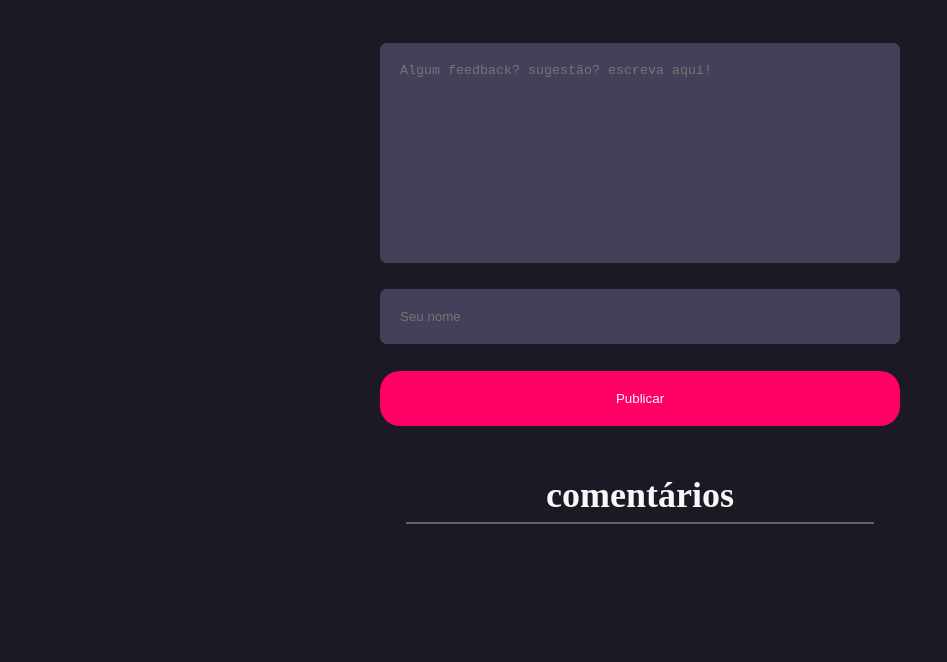
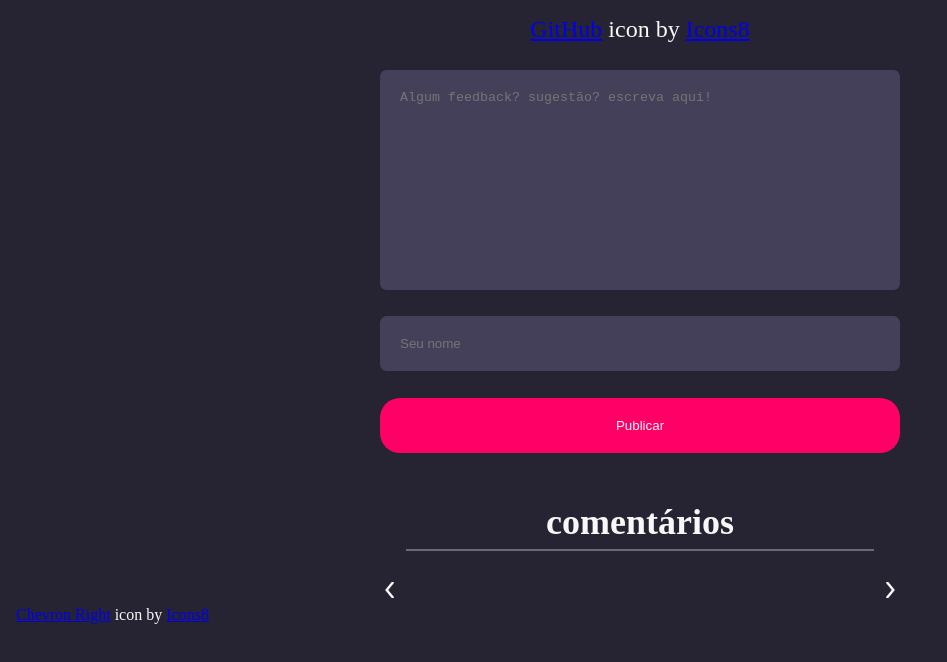
Before and after one commit to JuliaRibeiro1/Deixe-seu-feedback-aqui, a plain HTML site: page index.html in a window 1280 px wide. Shown: the whole page, without its empty margins (0-947 px from the left). Drawn offline with Linux system fonts and the light colour scheme; no server answers.

Commit message:
assets adicionado

```diff
--- a/index.html
+++ b/index.html
@@ -8,7 +8,12 @@
     <title>Document</title>
 </head>
 <body>
+
     <article>
+        <section>
+            <div></div>
+            <a target="_blank" href="https://icons8.com/icon/106562/github">GitHub</a> icon by <a target="_blank" href="https://icons8.com">Icons8</a>
+        </section>
         <section class="input-section">
             <textarea placeholder="Algum feedback? sugestão? escreva aqui! "></textarea>
             <input type="text" placeholder="Seu nome">
@@ -17,12 +22,18 @@
         <section class="endorsements-section">
             <h2>comentários</h2>
             <section class="endorsements">
+                <div class="arrows-container">
+               <span class="arrow"><img src="assets/arrow.png" id="arrow-left"></span>
+               <span class="arrow"><img src="assets/arrow.png" id="arrow-rigth"></span>
+                </div>
                 <ul>
 
                 </ul>
+
             </section>
         </section>
     </article>
     <script src="index.js" type="module"></script>
 </body>
 </html>
+<a target="_blank" href="https://icons8.com/icon/98967/chevron-right">Chevron Right</a> icon by <a target="_blank" href="https://icons8.com">Icons8</a>
--- a/index.js
+++ b/index.js
@@ -5,14 +5,13 @@ import { getDatabase, ref, push, onValue, remove } from "https://www.gstatic.com
 const appSettings = {
     databaseURL: "https://feedback-app-d5436-default-rtdb.firebaseio.com/"
 }
-console.log("OI")
+
 const app = initializeApp(appSettings)
 const database = getDatabase(app)
 const commentsInDB = ref(database,"comments")
 const textareaInput = document.querySelector("textarea")
 const nameInput = document.querySelector("input")
 const commentsListEl = document.querySelector(".endorsements ul")
-console.log(textareaInput)
 
 document.querySelector(".publish-btn").addEventListener("click",() => {
 
@@ -30,13 +29,13 @@ document.querySelector(".publish-btn").addEventListener("click",() => {
 onValue(commentsInDB,(snapshot) => {
     commentsListEl.innerHTML = ""
     let commentsArray = Object.entries(snapshot.val())
-    commentsArray.map(item => {
-        appendNewComment(item)
-    })
-
-
+    for(let i = commentsArray.length - 1; i >= 0; i--) {
+       appendNewComment(commentsArray[i])
+    }
 })
-
+/* commentsArray.map(item => {
+            appendNewComment(item)
+        })*/
 function appendNewComment(obj) {
     const {comment,name} = obj[1]
     let newEl = document.createElement("li")
--- a/style.css
+++ b/style.css
@@ -4,7 +4,7 @@
     box-sizing: border-box;
 }
 body {
-    background-color: #1B1924;
+    background-color: #262333;
     padding: 1em;
     color:rgb(248, 248, 248);
 }
@@ -74,12 +74,14 @@ input:focus, textarea:focus {
 }
 li {
     list-style: none;
+    display: block;
 
 }
 .endorsements {
     margin-top: 1.5em;
 }
 .endorsements li {
+    position: relative;
     padding: 2em 1.5em;
     text-align: start;
     margin-top: 1em;
@@ -95,3 +97,16 @@ li {
     font-size: 1em;
 
 }
+.arrows-container {
+    width: 100%;
+    display: flex;
+
+    justify-content: space-between;
+}
+
+span img {
+    width: 20px;
+}
+#arrow-left {
+    transform: rotate(180deg);
+}
```
Also changed, not shown: assets/arrow.png (added), assets/arrow.svg (added), github.svg (added).
